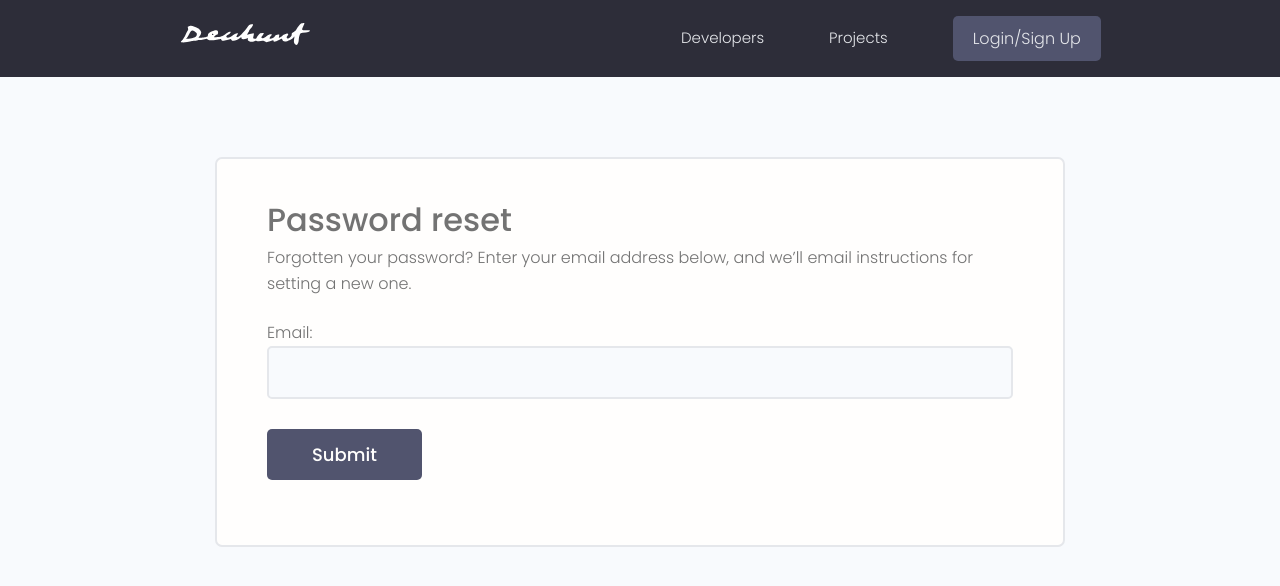
After one commit to Rvkt/Devhunt, a Django app: page /reset_password/ in a window 1280 px wide. The commit adds this page. Shown: the top 586 px of the page. Run offline with Django 3.2, Linux system fonts and the light colour scheme.

Commit message:
'Reset_Password_Added'

```diff
--- a/DevHunt/urls.py
+++ b/DevHunt/urls.py
@@ -1,17 +1,36 @@
 from django.contrib import admin
 from django.urls import path, include
-
 from django.conf import settings
 from django.conf.urls.static import static
+
+from django.contrib.auth import views as auth_views
 
 
 urlpatterns = [
     path('admin/', admin.site.urls, name='admin_panel'),
     path('projects/', include("projects.urls")),
-    path('', include("users.urls"))
+    path('', include("users.urls")),
+
+    path('reset_password/', auth_views.PasswordResetView.as_view(template_name="reset_password.html"),
+         name="reset_password"),
+
+    path('reset_password_sent/', auth_views.PasswordResetDoneView.as_view(template_name="reset_password_sent.html"),
+         name="password_reset_done"),
+
+    path('reset/<uidb64>/<token>/', auth_views.PasswordResetConfirmView.as_view(template_name="reset.html"),
+         name="password_reset_confirm"),
+
+    path('reset_password_complete/', auth_views.PasswordResetCompleteView.as_view(template_name="reset_password_complete.html"),
+         name="password_reset_complete"),
 
 ]
 
 # path('urlName/', function_Name, name="ReferenceName"),
 urlpatterns += static(settings.MEDIA_URL, document_root=settings.MEDIA_ROOT)
 urlpatterns += static(settings.STATIC_URL, document_root=settings.STATIC_ROOT)
+
+
+# 1 - User submits email for reset              //PasswordResetView.as_view()           //name="reset_password"
+# 2 - Email sent message                        //PasswordResetDoneView.as_view()        //name="password_reset_done"
+# 3 - Email with link and reset instructions    //PasswordResetConfirmView()            //name="password_reset_confirm"
+# 4 - Password successfully reset message       //PasswordResetCompleteView.as_view()   //name="password_reset_complete"
--- /dev/null
+++ b/templates/reset_password.html
@@ -0,0 +1,50 @@
+{% extends 'main.html' %}
+
+{% block content %}
+
+<style>
+    input[type='text'],
+    input[type='email'],
+    input[type='password'] {
+        min-width: 24rem;
+        width: 100%;
+        padding: 1.2rem 1.5rem;
+        border-radius: 0.5rem;
+        border: 2px solid var(--color-light);
+        transition: all 0.3s ease-in-out;
+        background-color: var(--color-bg);
+    }
+
+    input[type='text']:focus,
+    input[type='email']:focus,
+    input[type='password']:focus,
+    input[type='text']:active,
+    input[type='email']:active,
+    input[type='password']:active {
+        outline: none;
+        border: 2px solid var(--color-main);
+    }
+</style>
+
+
+<!-- Main Section -->
+<main class="formPage my-xl">
+    <div class="content-box">
+        <div class="formWrapper">
+            <h3>Password reset</h3>
+
+            <p>Forgotten your password? Enter your email address below, and we’ll email instructions for setting a new
+                one.</p>
+
+            <br>
+
+            <form class="form" method="POST">
+                {% csrf_token %}
+                {{form.as_p}}
+                <input class="btn btn--sub btn--lg  my-md" type="submit" value="Submit" />
+            </form>
+        </div>
+    </div>
+</main>
+
+{% endblock content %}
--- a/templates/users/login-register.html
+++ b/templates/users/login-register.html
@@ -76,7 +76,7 @@
 
             <div class="auth__actions">
                 <input class="btn btn--sub btn--lg" type="submit" value="Log In" />
-                <a href="">Forget Password?</a>
+                <a href="{% url 'reset_password' %}">Forget Password?</a>
             </div>
         </form>
 
```
Also changed, not shown: DevHunt/settings.py (+7 -4 lines), templates/reset.html (added, +49 -0 lines), templates/reset_password_complete.html (added, +19 -0 lines), templates/reset_password_sent.html (added, +21 -0 lines), db.sqlite3.
